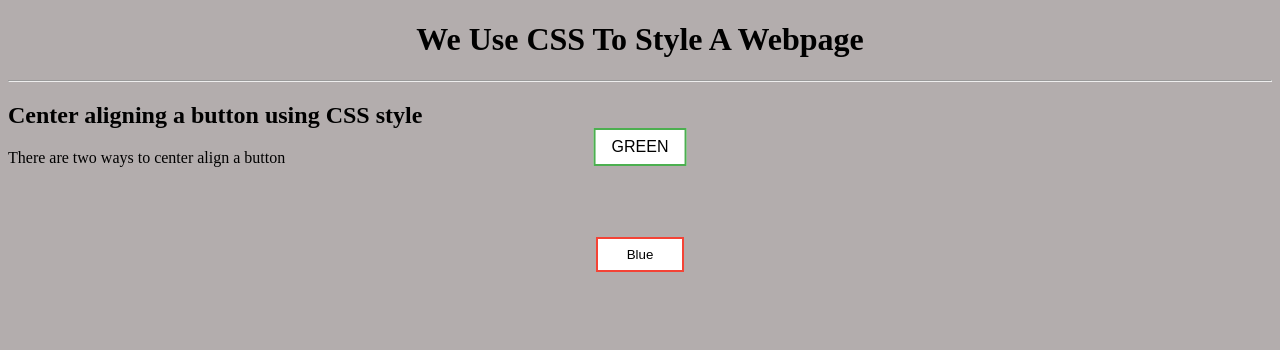
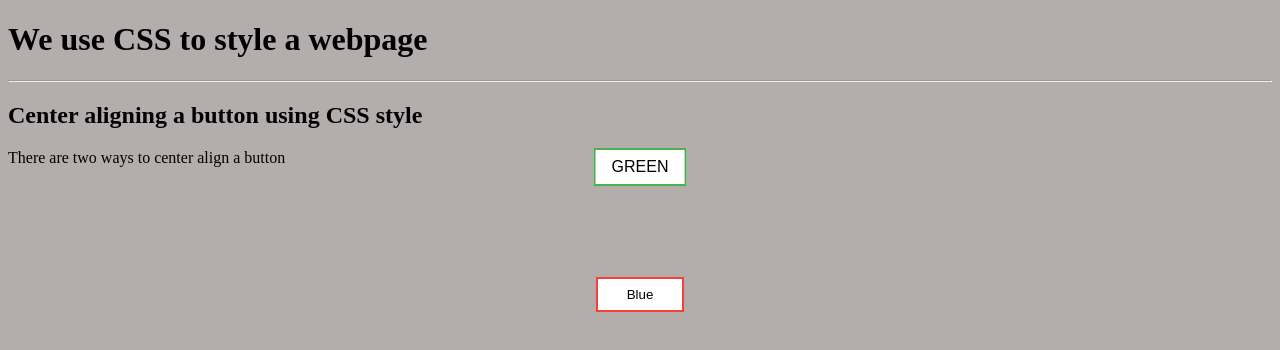
Before and after one commit to Aftabe/button_center-alignment, a plain HTML site: page index.html in a window 1280 px wide. Drawn offline with nearby package versions, Linux system fonts and the light colour scheme.

Commit message:
margin added to one of the button

```diff
--- a/css/style.css
+++ b/css/style.css
@@ -2,11 +2,6 @@ body {
   background: rgb(179, 173, 173);
   position: relative;
   color: black;
-}
-
-.main-heading {
-  text-align: center;
-  text-transform: capitalize;
 }
 
 .button1 {
@@ -44,6 +39,7 @@ body {
   color: black;
   border: 2px solid #f44336;
   transition: .2s all ease-in-out;
+  margin-top: 40px;
 }
 
 .button2:hover{
```
